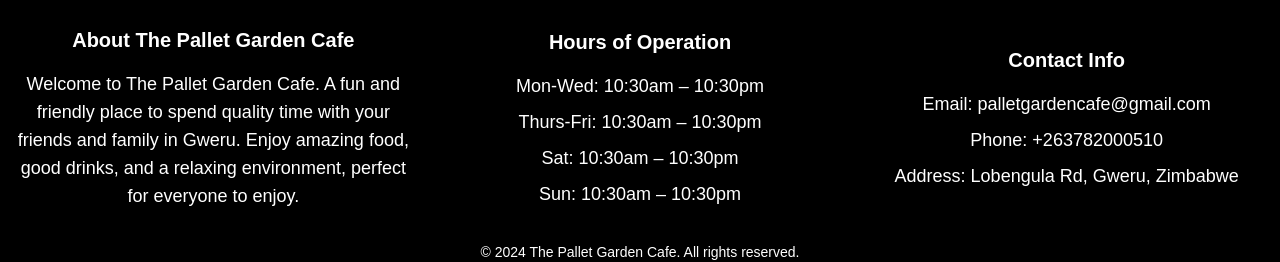
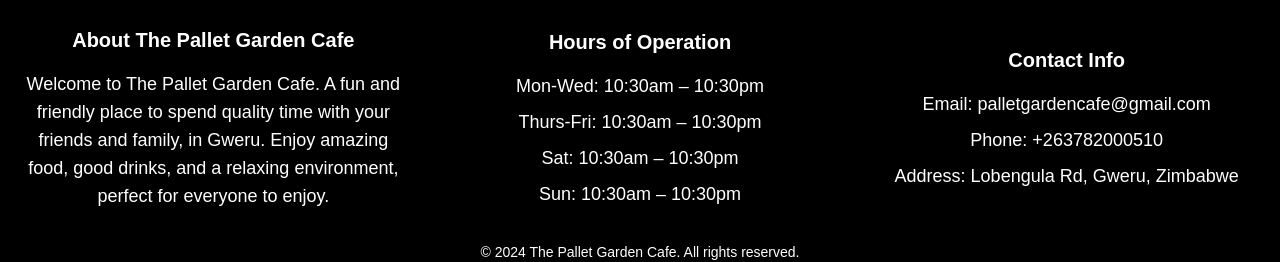
Before and after one commit to Masimbakutendaishe/ThePalletGardenCafe, a Next.js app: page / in a window 1280 px wide. Shown: the part 1940-2202 px from the top of the page. Built offline with nearby package versions, Linux system fonts and the light colour scheme.

Commit message:
Update Footer.js

```diff
--- a/comps/Footer.js
+++ b/comps/Footer.js
@@ -8,7 +8,7 @@ const Footer = () => {
             <div className="flex flex-col items-center">
               <h3 className="text-xl font-bold mb-4">About The Pallet Garden Cafe</h3>
               <p className="text-lg text-center">
-                Welcome to The Pallet Garden Cafe. A fun and friendly place to spend quality time with your friends and family in Gweru. Enjoy amazing food, good drinks, and a relaxing environment, perfect for everyone to enjoy.
+                Welcome to The Pallet Garden Cafe. A fun and friendly place to spend quality time with your friends and family, in Gweru. Enjoy amazing food, good drinks, and a relaxing environment, perfect for everyone to enjoy.
               </p>
             </div>
 
```
